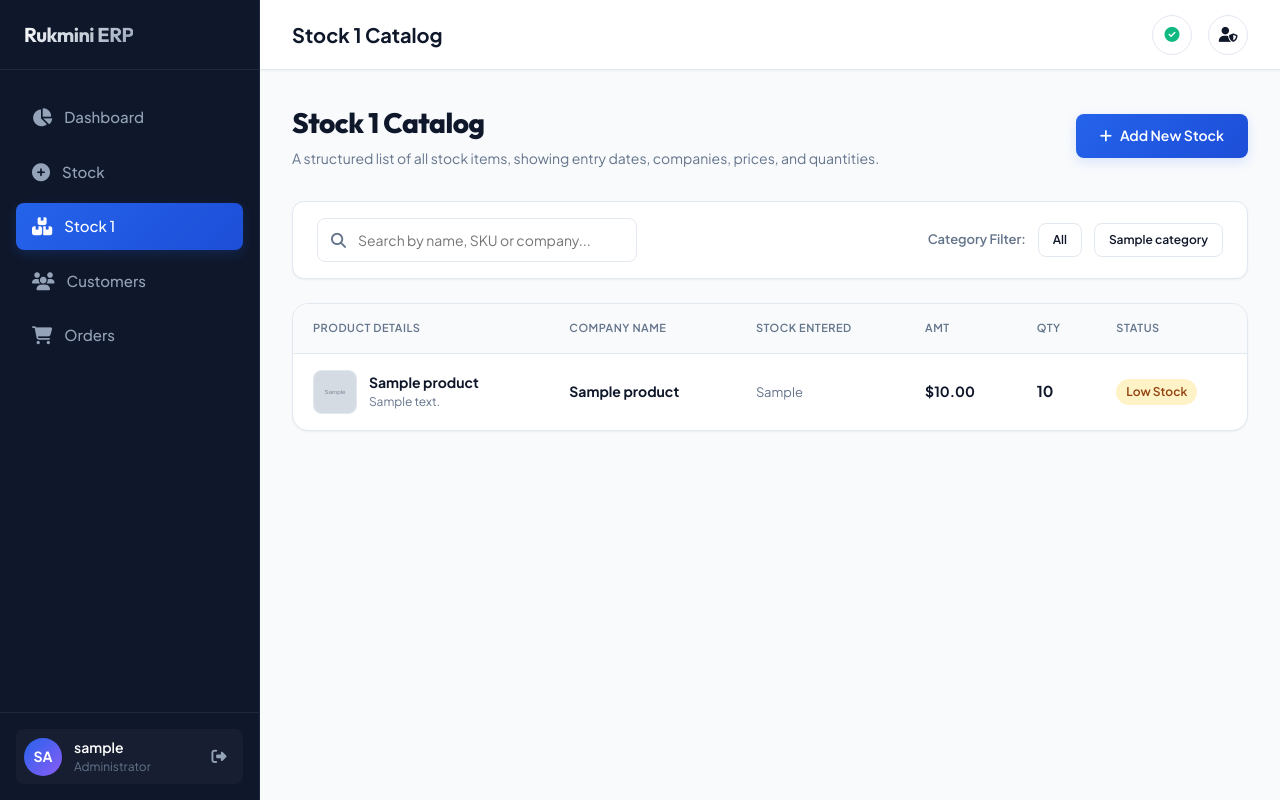
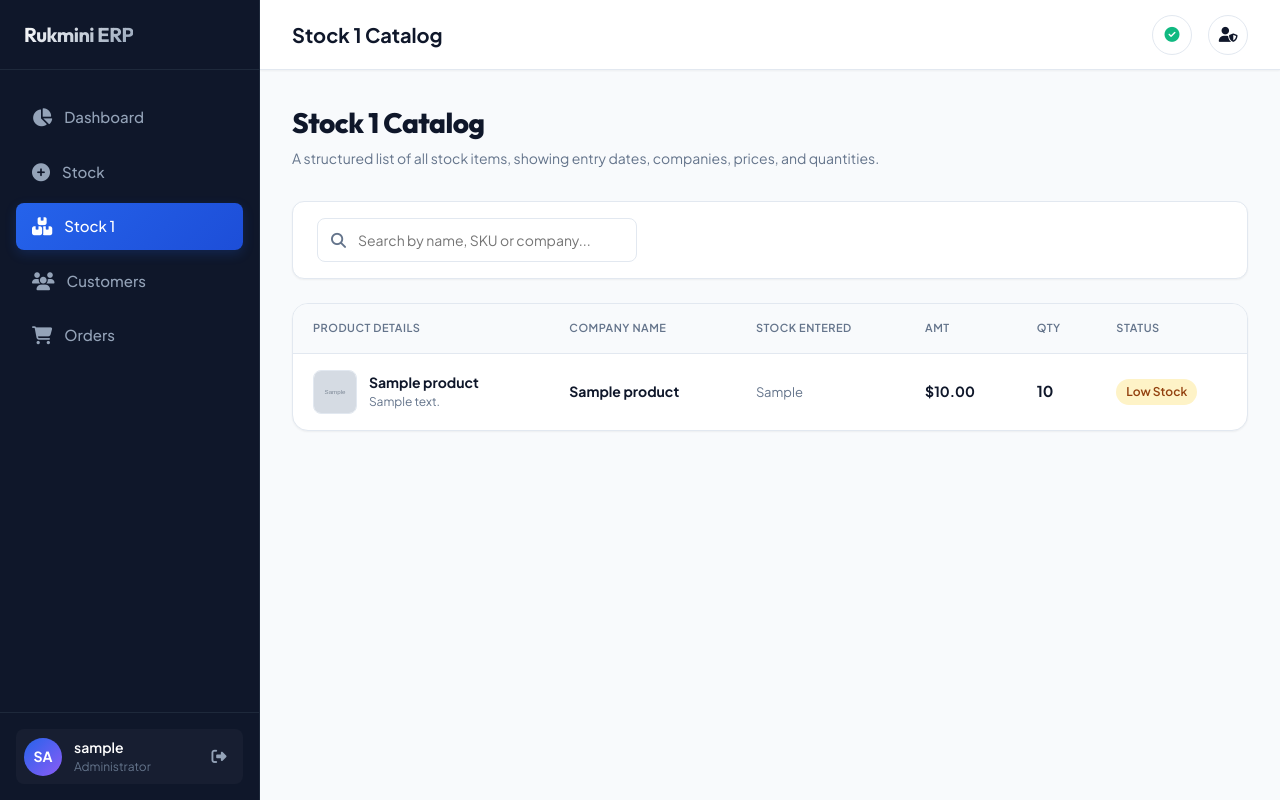
Before and after one commit to tarun4567/Rukmini-Enterprises, a Django app: page /stock1/ in a window 1280 px wide. Run offline with Django 5.2, Linux system fonts and the light colour scheme; a user stored in the database is signed in; tables that the repository leaves empty hold one stand-in row (values such as "Sample post"); grey boxes marked "Sample" are stand-in pictures.

Commit message:
Implement strict billing negative-stock validation, Stock page quantity syncing, and Stock 1 cleanup

```diff
--- a/portal/templates/stock1.html
+++ b/portal/templates/stock1.html
@@ -9,11 +9,6 @@
         <h1>Stock 1 Catalog</h1>
         <p>A structured list of all stock items, showing entry dates, companies, prices, and quantities.</p>
     </div>
-    <div style="display: flex; gap: 12px;">
-        <a href="{% url 'stock_add' %}" class="btn btn-primary">
-            <i class="fa-solid fa-plus"></i> Add New Stock
-        </a>
-    </div>
 </div>
 
 <!-- Filters & Search Bar -->
@@ -21,16 +16,6 @@
     <div class="search-box">
         <i class="fa-solid fa-magnifying-glass"></i>
         <input type="text" class="form-control" placeholder="Search by name, SKU or company..." data-search-table="stock1Table">
-    </div>
-
-    <div class="filter-actions">
-        <span style="font-size: 13px; font-weight: 600; color: var(--text-muted);">Category Filter:</span>
-        <a href="{% url 'stock1' %}" class="btn btn-outline btn-sm {% if not active_category %}btn-secondary{% endif %}">All</a>
-        {% for cat in categories %}
-            <a href="{% url 'stock1' %}?category={{ cat.slug }}" class="btn btn-outline btn-sm {% if active_category == cat.slug %}btn-secondary{% endif %}">
-                {{ cat.name }}
-            </a>
-        {% endfor %}
     </div>
 </div>
 
--- a/portal/views.py
+++ b/portal/views.py
@@ -107,14 +107,24 @@ def billing_view(request):
 
         product = get_object_or_404(Product, id=product_id)
 
+        if product.stock_quantity < quantity:
+            messages.error(
+                request,
+                f"Error: Cannot generate bill. Requested quantity ({quantity}) exceeds available stock ({product.stock_quantity}) for {product.name}."
+            )
+            context = {
+                'products': Product.objects.all(),
+                'cust_name': cust_name,
+                'cust_address': cust_address,
+                'selected_product_id': product.id,
+                'quantity': quantity,
+                'rate': rate,
+                'amount_given': amount_given,
+            }
+            return render(request, 'billing.html', context)
+
         total = quantity * rate
         amount_to_be_given = amount_given - total
-
-        if product.stock_quantity < quantity:
-            messages.warning(
-                request,
-                f"Warning: Quantity ordered ({quantity}) exceeds stock level ({product.stock_quantity}) for {product.name}."
-            )
 
         product.stock_quantity -= quantity
         product.save()
@@ -394,19 +404,8 @@ def stock_add_view(request):
 
 @admin_required
 def stock1_view(request):
-    categories = Category.objects.all()
-    active_category = request.GET.get('category')
-
     products = Product.objects.all().order_by('-id')
-    if active_category:
-        products = products.filter(category__slug=active_category)
-
-    context = {
-        'products': products,
-        'categories': categories,
-        'active_category': active_category,
-    }
-    return render(request, 'stock1.html', context)
+    return render(request, 'stock1.html', {'products': products})
 
 
 @admin_required
```
Also changed, not shown: portal/templates/billing.html (+19 -6 lines), portal/templates/stock.html (+5 -3 lines).
